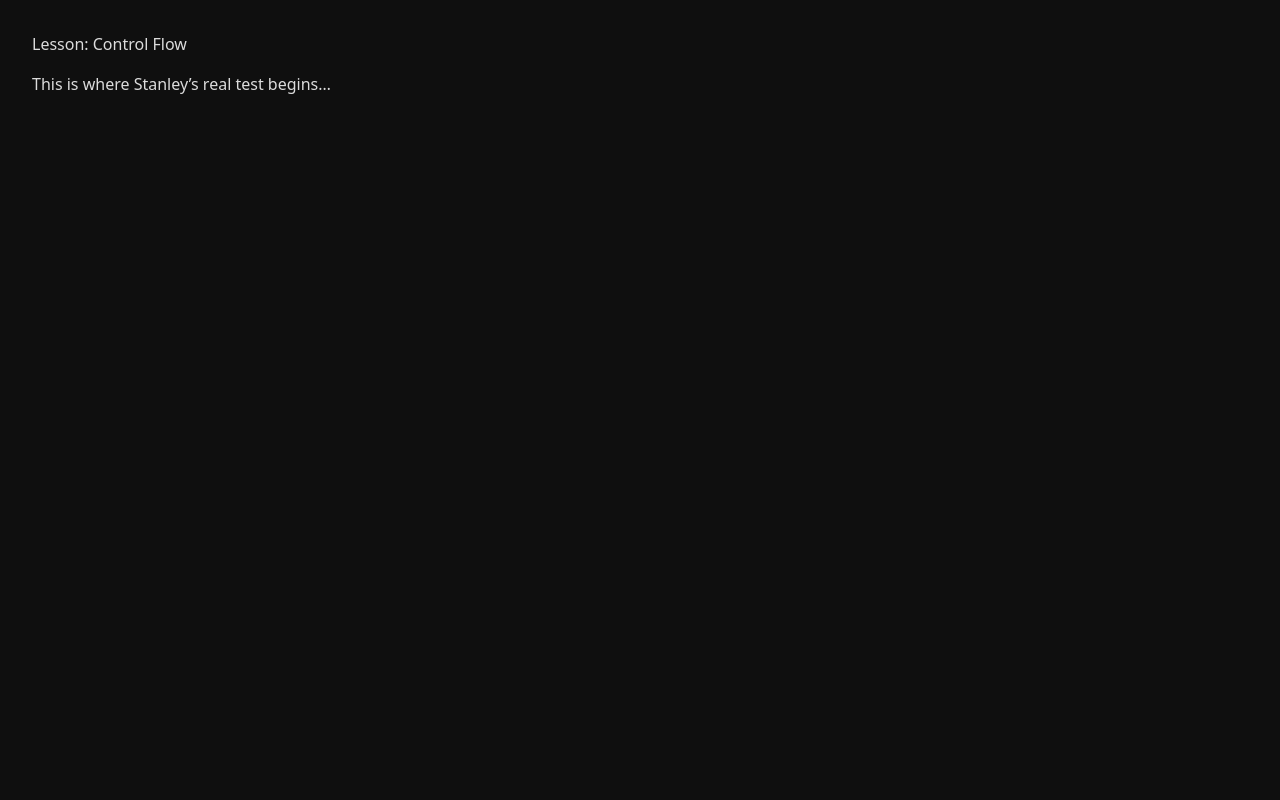
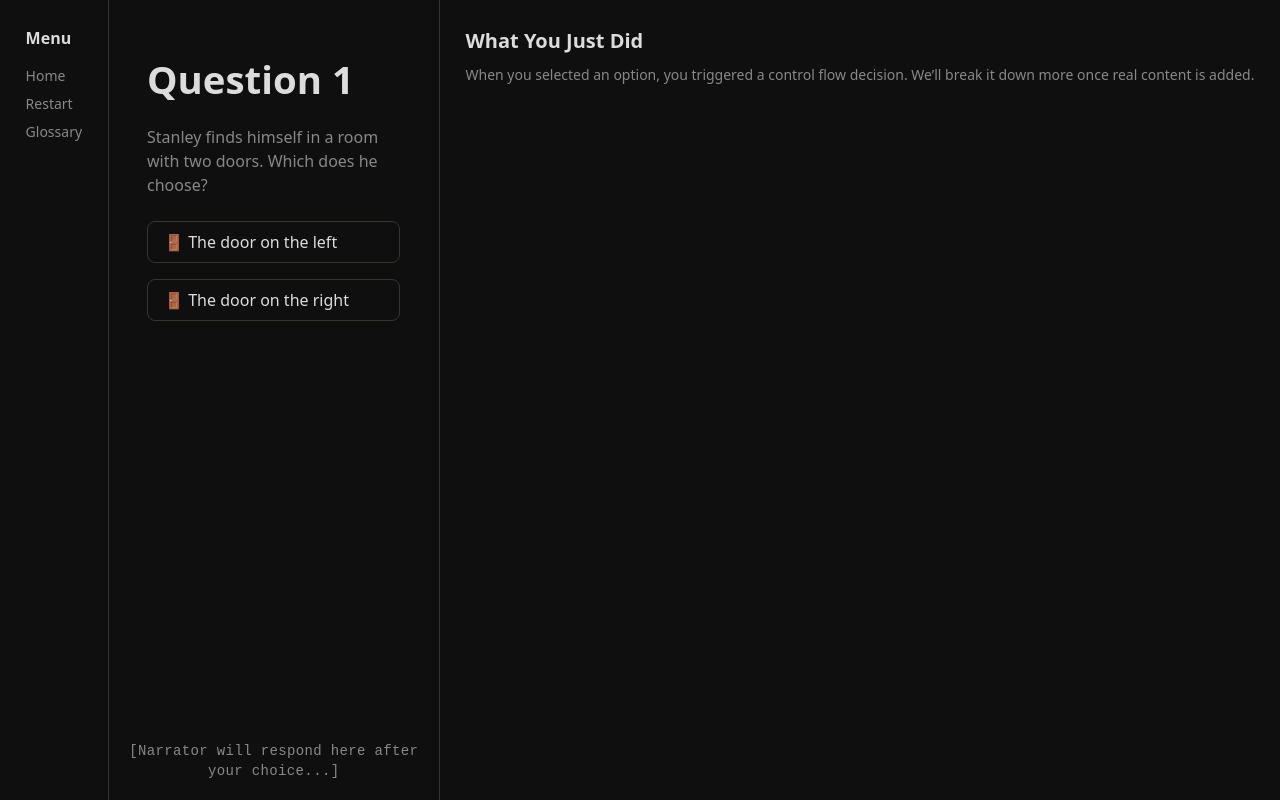
Before and after one commit to aftongauntlett/react-tutorial, a React (Vite) app: page /room-427/start in a window 1280 px wide. Built offline with nearby package versions, Linux system fonts and the light colour scheme.

Commit message:
feat: scaffold room-427 control flow layout with sidebar, narrator, learning panel, and question scene

```diff
--- /dev/null
+++ b/src/components/room-427/control-flow/QuestionScene.tsx
@@ -0,0 +1,29 @@
+type QuestionSceneProps = {
+  step: number;
+  onNext: () => void;
+};
+
+export default function QuestionScene({ step, onNext }: QuestionSceneProps) {
+  return (
+    <div className="text-[var(--color-text)]">
+      <h1 className="text-[clamp(1.5rem,3vw,2.5rem)] font-bold mb-4">Question {step + 1}</h1>
+      <p className="mb-6 text-[var(--color-muted)]">
+        Stanley finds himself in a room with two doors. Which does he choose?
+      </p>
+      <div className="flex flex-col gap-4">
+        <button
+          onClick={onNext}
+          className="text-left px-4 py-2 border border-[var(--color-line)] rounded-lg hover:bg-[var(--color-muted)]/10 transition"
+        >
+          🚪 The door on the left
+        </button>
+        <button
+          onClick={onNext}
+          className="text-left px-4 py-2 border border-[var(--color-line)] rounded-lg hover:bg-[var(--color-muted)]/10 transition"
+        >
+          🚪 The door on the right
+        </button>
+      </div>
+    </div>
+  );
+}
--- a/src/components/shared/LearningBox.tsx
+++ b/src/components/shared/LearningBox.tsx
@@ -0,0 +1,15 @@
+type LearningBoxProps = {
+  step: number;
+};
+
+export default function LearningBox({ step }: LearningBoxProps) {
+  return (
+    <div className="text-[var(--color-text)]">
+      <h2 className="font-bold mb-2 text-[clamp(1rem,1.8vw,1.25rem)]">What You Just Did</h2>
+      <p className="text-[var(--color-muted)] text-sm leading-relaxed">
+        When you selected an option, you triggered a control flow decision. We’ll break it down more
+        once real content is added.
+      </p>
+    </div>
+  );
+}
--- /dev/null
+++ b/src/components/shared/NarratorBox.tsx
@@ -0,0 +1,15 @@
+type NarratorBoxProps = {
+  step: number;
+};
+
+export default function NarratorBox({ step }: NarratorBoxProps) {
+  return (
+    <div className="w-full bg-[var(--color-terminal-bg)] text-[var(--color-muted)] p-[clamp(0.75rem,1.5vw,1.5rem)] text-center font-mono text-sm tracking-wide">
+      {/* Placeholder narrator text */}
+      <p>
+        {/* This would update based on user input */}
+        [Narrator will respond here after your choice...]
+      </p>
+    </div>
+  );
+}
--- /dev/null
+++ b/src/components/shared/SideBar.tsx
@@ -0,0 +1,12 @@
+export default function Sidebar() {
+  return (
+    <nav className="flex flex-col gap-4 text-[var(--color-muted)]">
+      <div className="font-bold text-[var(--color-text)]">Menu</div>
+      <ul className="flex flex-col gap-2 text-sm">
+        <li className="hover:text-white transition">Home</li>
+        <li className="hover:text-white transition">Restart</li>
+        <li className="hover:text-white transition">Glossary</li>
+      </ul>
+    </nav>
+  );
+}
--- a/src/pages/room-427/ControlFlowLesson.tsx
+++ b/src/pages/room-427/ControlFlowLesson.tsx
@@ -1,10 +1,35 @@
-// src/pages/room-427/ControlFlowLesson.tsx
+// src/pages/ControlFlowLesson.tsx
+
+import QuestionScene from '@/components/room-427/control-flow/QuestionScene';
+import LearningBox from '@/components/shared/LearningBox';
+import NarratorBox from '@/components/shared/NarratorBox';
+import Sidebar from '@/components/shared/SideBar';
+import { useState } from 'react';
 
 export default function ControlFlowLesson() {
+  const [currentStep, setCurrentStep] = useState(0);
+
   return (
-    <div className="text-[var(--color-text)] p-8">
-      <h1 className="title">Lesson: Control Flow</h1>
-      <p className="text-body mt-4">This is where Stanley’s real test begins…</p>
-    </div>
+    <main className="flex w-full min-h-screen bg-[var(--color-background)] text-[var(--color-text)]">
+      {/* Sidebar: nav, glossary, restart */}
+      <aside className="w-[clamp(12rem, 18vw, 16rem)] border-r border-[var(--color-line)] p-[clamp(1rem,2vw,2rem)]">
+        <Sidebar />
+      </aside>
+
+      {/* Main content area */}
+      <section className="flex-1 flex flex-col justify-between">
+        <div className="flex-grow px-[clamp(1rem,3vw,3rem)] py-[clamp(2rem,4vw,4rem)]">
+          <QuestionScene step={currentStep} onNext={() => setCurrentStep((prev) => prev + 1)} />
+        </div>
+
+        {/* Narrator subtitles */}
+        <NarratorBox step={currentStep} />
+      </section>
+
+      {/* Learning box */}
+      <aside className="w-[clamp(14rem, 22vw, 20rem)] border-l border-[var(--color-line)] p-[clamp(1rem,2vw,2rem)]">
+        <LearningBox step={currentStep} />
+      </aside>
+    </main>
   );
 }
--- a/src/pages/room-427/Room427.tsx
+++ b/src/pages/room-427/Room427.tsx
@@ -66,7 +66,7 @@ export default function Room427() {
 
         {/* Page title (top-left corner) */}
         <div className="absolute top-12 left-20 z-10">
-          <p className="text-white font-semibold text-[clamp(1.4rem,2.4vw,1.6rem)] mb-[-0.5rem]">
+          <p className="text-white font-semibold text-[clamp(1.4rem,2.4vw,1.6rem)] mb-[-1.4rem] leading-none">
             You are beginning an interview with
           </p>
           <h1 className="text-white font-bold uppercase tracking-[-0.03em] text-[clamp(2.2rem,5vw,3.5rem)]">
```
Also changed, not shown: src/components/room-427/NarratorBox.tsx (deleted).
